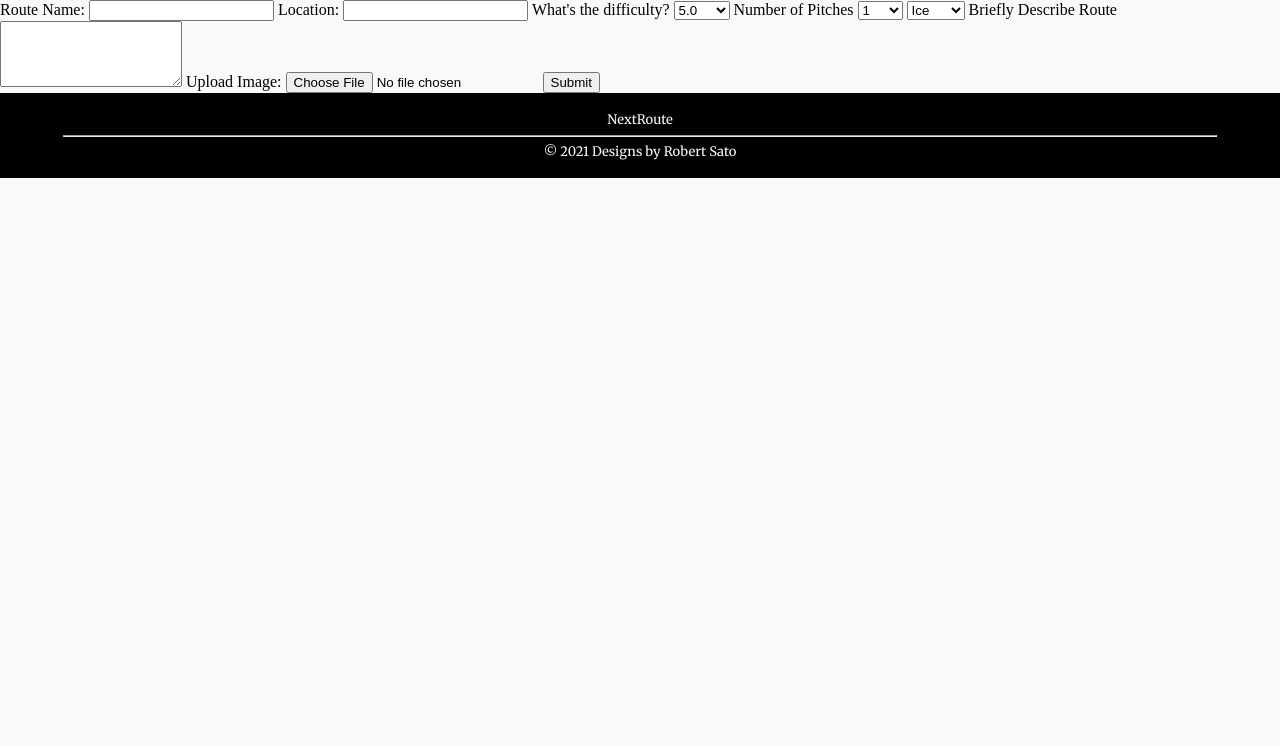
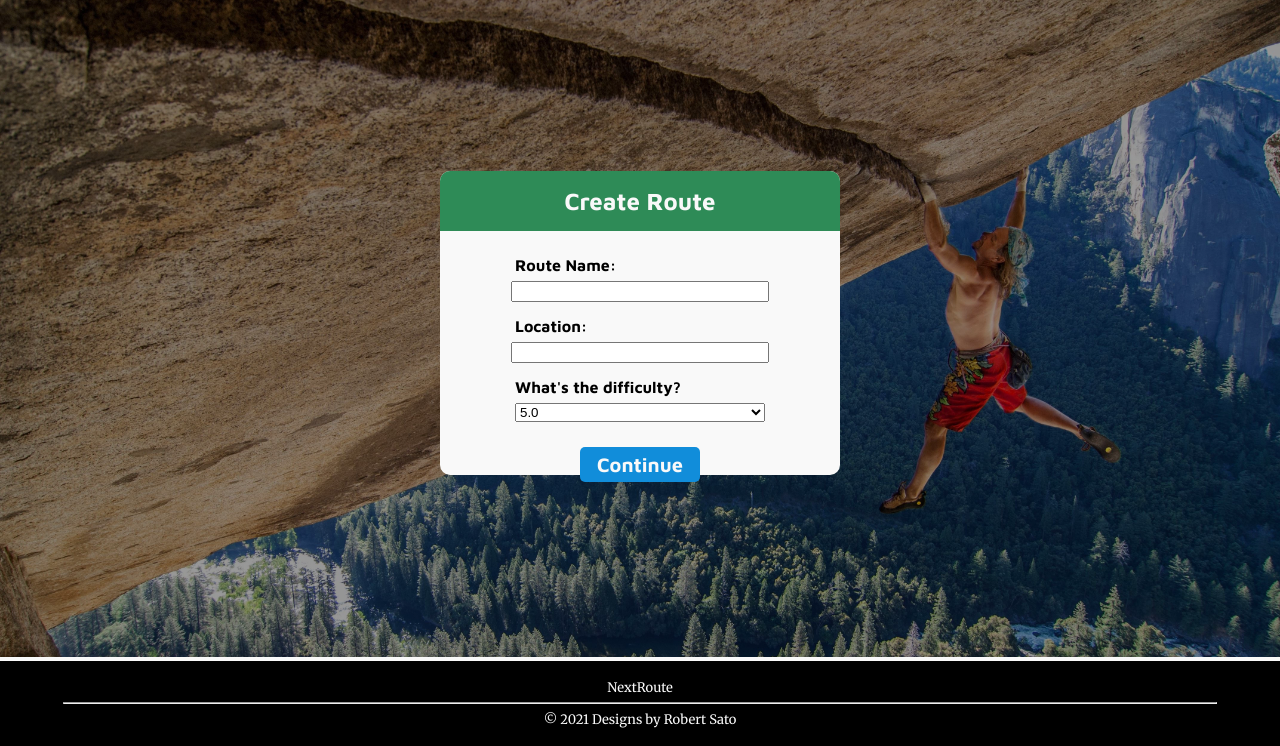
Before and after one commit to rsato1007/next_route, a Django app: page /route/new/ in a window 1280 px wide. Shown: the part 77-823 px from the top of the page. Before the commit the page ends 255 px from the top, so only its background shows below. Run offline with Django 3.2, Linux system fonts and the light colour scheme; the visitor is signed in with stand-in values (Sample User, id 1).

Commit message:
adding styling to create route page

```diff
--- a/next_route/main_app/static/scripts/main.js
+++ b/next_route/main_app/static/scripts/main.js
@@ -147,3 +147,19 @@ if (passwordInputEl) {
         passWordValidation(passwordInputEl2, passwordInputEl);
     })
 }
+
+if (document.querySelector(".continue-button")) {
+    document.querySelector(".continue-button").addEventListener('click', (e) => {
+        e.preventDefault();
+        hideElement(document.querySelector(".route-form-first-half"));
+        showElement(document.querySelector(".second-form-half"));
+    })
+}
+
+if (document.querySelector(".route-go-back")) {
+    document.querySelector(".route-go-back").addEventListener('click', (e) => {
+        e.preventDefault();
+        hideElement(document.querySelector(".second-form-half"));
+        showElement(document.querySelector(".route-form-first-half"));
+    })
+}
--- a/next_route/main_app/static/styles/main.css
+++ b/next_route/main_app/static/styles/main.css
@@ -185,6 +185,14 @@
         text-align: center;
     }
 
+    .second-form {
+        width: clamp(350px, 100%, 400px);
+    }
+
+    .form-header-second-form {
+        margin-bottom: 25px;
+    }
+
     .update-profile-form {
         height: 47%;
     }
@@ -337,16 +345,19 @@
         margin: 30px auto 0 auto;
     }
     /* POPUP FORM STYLING END */
+
+    /* BACKGROUND IMAGE STYLING START */
+    .page-background-image {
+        height: 82.1vh;
+        width: 100vw;
+        object-fit: cover;
+        overflow: hidden;
+        filter: brightness(60%);
+    }
+    /* BACKGROUND IMAGE STYLING END */
 /* UNIVERSAL STYLING END */
 
 /* LOGIN PAGE STYLING START */
-.login-page-image {
-    height: 82.1vh;
-    width: 100vw;
-    object-fit: cover;
-    overflow: hidden;
-    filter: brightness(60%);
-}
 
 .login-form {
     height: 38%;
@@ -545,6 +556,35 @@
 /* EDIT ROUTE PAGE STYLING END */
 
 /* CREATE ROUTE PAGE STYLING START */
+.route-form {
+    height: 38%;
+}
+
+.form-part-2 {
+    margin-top: 5px;
+}
+
+.second-form-half {
+    height: 50%;
+}
+
+.continue-button {
+    margin: 10px auto 0 auto;
+    font-family: var(--font-maven);
+    font-size: clamp(16px, 4vw, 20px);
+    font-weight: bold;
+    height: 35px;
+    width: 120px;
+    border-radius: 5px;
+    background-color: var(--main-button-color);
+    border: none;
+    color: var(--page-bg);
+    line-height: 35px;
+}
+
+.continue-button:hover {
+    background-color: var(--main-button-color-darker);
+}
 /* CREATE ROUTE PAGE STYLING END */
 
 /* ROUTE PAGE STYLING START */
--- a/next_route/main_app/templates/create_route.html
+++ b/next_route/main_app/templates/create_route.html
@@ -1,20 +1,23 @@
 {% extends 'base.html' %}
+{% load static %}
 {% block title %} Next Route - New Route {% endblock %}
 {% block content %}
-    <div>
-        <!-- <form method="post">
-
-            {{form.as_p}}
-            <input type="submit" value="submit">
-        </form> -->
-        <form method="post" url="{% url 'create_route' %}">
+<img src="{% static 'images/route-page.jpg' %}" alt="" class="page-background-image">
+    <div class="form-popup route-form route-form-first-half">
+        <div class="form-header">Create Route</div>
+        <form method="post" url="{% url 'create_route' %}" class="form">
             {% csrf_token %}
-            <label for="name">Route Name:</label>
-            <input type="text" id="name" name="name" required>
-            <label for="location">Location:</label>
-            <input type="text" id="location" name="location" required>
-            <label for="difficulty">What's the difficulty?</label>
-            <select id="difficulty" name="difficulty" required>
+            <label for="name" class="form-label">Route Name:</label>
+            <br>
+            <input type="text" id="name" name="name" class="form-input" required>
+            <br>
+            <label for="location" class="form-label">Location:</label>
+            <br>
+            <input type="text" id="location" name="location" class="form-input" required>
+            <br>
+            <label for="difficulty" class="form-label">What's the difficulty?</label>
+            <br>
+            <select id="difficulty" name="difficulty" class="form-input" required>
                 <option value="5.0">5.0</option>
                 <option value="5.1">5.1</option>
                 <option value="5.2">5.2</option>
@@ -50,8 +53,15 @@
                 <option value="5.15c">5.15c</option>
                 <option value="5.15d">5.15d</option>
             </select>
-            <label for="pitch">Number of Pitches</label>
-            <select id="pitch" name="pitch">
+            <br>
+            <div class="continue-button">Continue</div>
+    </div>
+            <div class="form-popup second-form-half no-show">
+                <div class="form-header form-header-second-form">Create Route</div>
+                <div class="form form-part-2">
+                    <label for="pitch" class="form-label">Number of Pitches</label>
+                    <br>
+                    <select id="pitch" name="pitch" class="form-input">
                         <option value="1">1</option>
                         <option value="2">2</option>
                         <option value="3">3</option>
@@ -63,17 +73,29 @@
                         <option value="9">9</option>
                         <option value="10">10+</option>
                     </select>
-            <select name="climb_type" id="climb_type">
+                    <br>
+                    <label for="climb_type" class="form-label">Climb Type</label>
+                    <br>
+                    <select name="climb_type" id="climb_type" class="form-input">
                         <option value="Ice">Ice</option>
                         <option value="Rock">Rock</option>
                         <option value="Mixed">Mixed</option>
                     </select>
-            <label for="description">Briefly Describe Route</label>
-            <textarea rows="4" cols="20" id="description" name="description" required>
-            </textarea>
-            <label for="image">Upload Image:</label>
-            <input type="file" id="image" name="image">
-            <input type="submit">
+                    <br>
+                    <label for="description" class="form-label">Briefly Describe Route</label>
+                    <br>
+                    <textarea class="form-input" rows="4" cols="20" id="description" name="description" required></textarea>
+                    <br>
+                    <label for="image" class="form-label">Upload Image:</label>
+                    <br>
+                    <input class="form-input" type="file" id="image" name="image">
+                    <br>
+                    <div class="form-buttons-container">
+                        <div class="cancel-button route-go-back">Go Back</div>
+                        <input type="submit" class="submit-button">
+                    </div>
+                </div>
+            </div>
         </form>
-    </div>
+</img>
 {% endblock %}
--- a/next_route/main_app/templates/registration/login.html
+++ b/next_route/main_app/templates/registration/login.html
@@ -1,7 +1,7 @@
 {% extends 'base.html' %}
 {% load static %}
 {% block content %}
-<img class="login-page-image" src="{% static 'images/login-page.jpg' %}">
+<img class="page-background-image" src="{% static 'images/login-page.jpg' %}">
   <div class="form-popup login-form">
     <div class="form-header">Login</div>
     <form method="post" action="{% url 'login' %}" class="form">
```
Also changed, not shown: next_route/main_app/static/images/route-page.jpg (added). Lines whose indentation alone changed are shown as unchanged.
